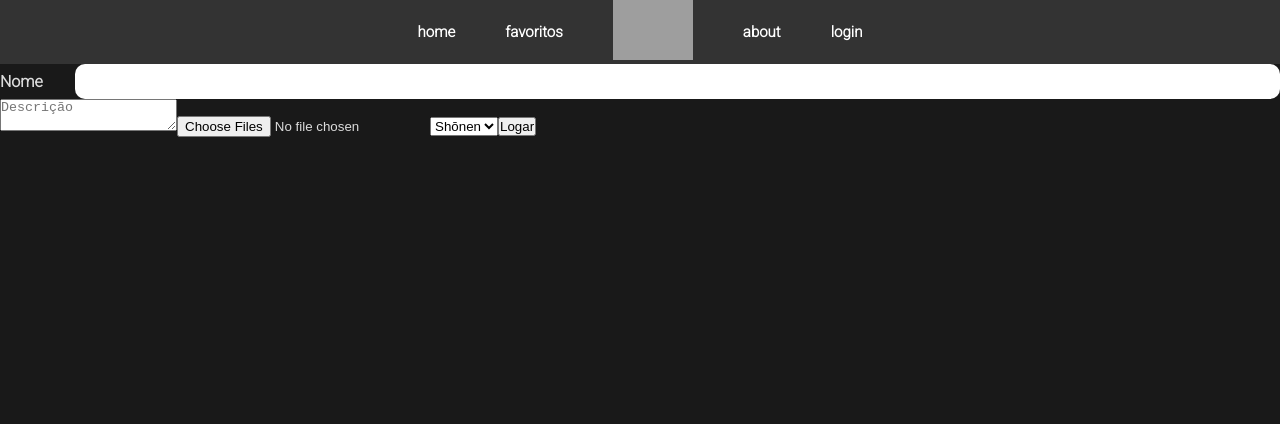
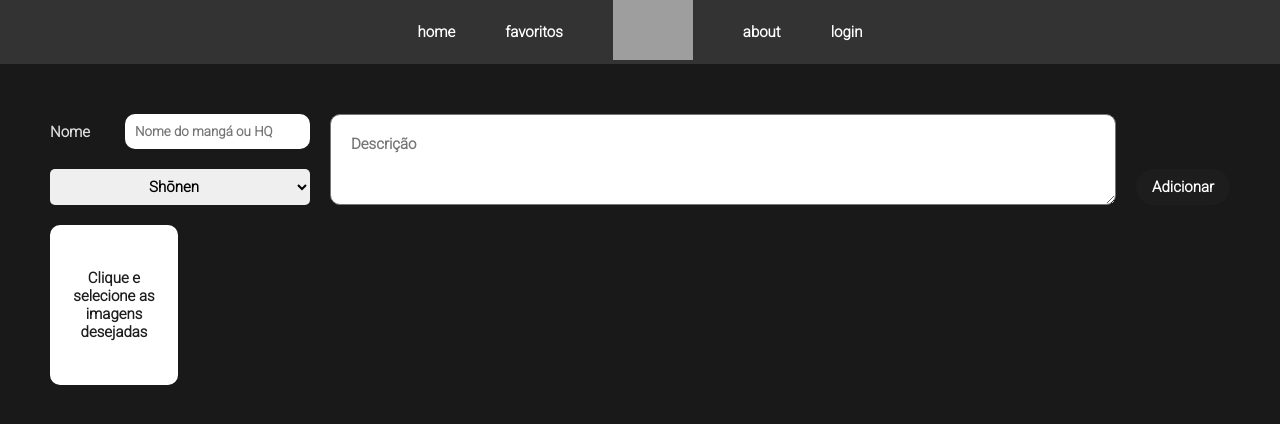
Before and after one commit to Kaylan-9/reading-app-with-nextjs, a Next.js app: page /profile in a window 1280 px wide. Shown: the top 424 px of the page. Built offline with nearby package versions, Linux system fonts and the light colour scheme; grey boxes are pictures that could not be loaded.

Commit message:
:sparkles: style: form to add comics

```diff
--- a/src/components/InputLabel.tsx
+++ b/src/components/InputLabel.tsx
@@ -4,10 +4,11 @@ import styles from "@/components/components.module.css";
 type InputLabelType = {
   label: string,
   placeholder?: string,
+  id?: string
 }
 
-export default forwardRef(({label, placeholder=""}: InputLabelType, ref: any) => {
-  return (<div className={styles.inputlabel}>
+export default forwardRef(({label, placeholder="", id=""}: InputLabelType, ref: any) => {
+  return (<div className={styles.inputlabel} id={id}>
     <label>{label}</label>
     <input type="text" placeholder={placeholder} ref={ref}/>
   </div>);
--- a/src/components/components.module.css
+++ b/src/components/components.module.css
@@ -292,6 +292,102 @@ form > .inputlabel {
   font-size: 18px;
 }
 
-.profilepage {
+.profilepage > main {
+  padding: 50px;
+}
 
+.profilepage > main > div > form {
+  display: grid;
+  grid-template-columns: 260px auto min-content;
+  grid-template-rows: repeat(3, auto);
+  grid-template-areas:
+    'comicnameinputandlabel comicdescriptiontextarea .'
+    'comiccategorieselect comicdescriptiontextarea addcomicbutton'
+    'selectedimages selectedimages selectedimages'
+  ;
+  gap: 20px;
 }
+
+.profilepage > main > div > form > input[type="button"] {
+  padding: 8px 16px;
+  border-radius: 30px;
+  border: none;
+  background-color: #1d1d1d;
+  color: white;
+  font-weight: bold;
+  font-family: var(--font-one);
+  font-size: 15px;
+  grid-area: addcomicbutton;
+}
+
+.profilepage > main > div > form > * {
+  font-family: var(--font-one);
+  font-size: 15px;
+  font-weight: bold;
+  outline: none;
+}
+
+.profilepage > main > div > form > textarea {
+  width: 100%;
+  padding: 20px;
+  border-radius: 10px;
+  grid-area: comicdescriptiontextarea;
+}
+
+.profilepage > main > div > form > select {
+  padding: 8px;
+  border-radius: 5px;
+  border: none;
+  grid-area: comiccategorieselect;
+  text-align: center;
+}
+
+.profilepage > main > div > form > select > option {
+  padding: 8px;
+}
+
+.profilepage > main > div > form > input[type="file"] {
+  display: none;
+}
+
+.listselectedimages > li {
+  height: 20vh;
+  flex-grow: 1;
+  border-radius: 1.25vh;
+}
+
+.listselectedimages > li > img {
+  max-height: 100%;
+  min-width: 100%;
+  object-fit: cover;
+  vertical-align: bottom;
+}
+
+.listselectedimages {
+  display: flex;
+  flex-wrap: wrap;
+  gap: 2.5vh;
+  grid-area: selectedimages;
+}
+
+.listselectedimages > label[for="comicimagesinput"] {
+  width: 15vh;
+  min-height: 20vh;
+  min-width: 16vh !important;
+  grid-area: imageselectionbutton;
+  background-color: white;
+  border-radius: 1.25vh;
+  object-fit: cover;
+  vertical-align: bottom;
+  color: #1d1d1d;
+  padding: 10px;
+  text-align: center;
+  display: flex;
+  justify-items: center;
+  align-items: center;
+}
+
+
+.profilepage > main > div > form > .inputlabel {
+  grid-area: comicnameinputandlabel;
+}
--- a/src/lib/db.ts
+++ b/src/lib/db.ts
@@ -1,13 +1,20 @@
 import { prisma } from "./prisma";
 
-export interface Book {
+export interface Books {
   id: number;
   title: string;
-  imagepath: string;
+  imagepaths: Images[];
   description: string;
 }
 
-export interface User {
+export interface Images {
+  id: number;
+  name: string;
+  path: string;
+  idBook: number;
+}
+
+export interface Users {
   id: number;
   name: string;
   email: string;
@@ -16,40 +23,41 @@ export interface User {
 }
 
 export async function getAllBooks() {
-  const data =await prisma.book.findMany();
+  const data = {}
+  // await prisma.books.findMany();
   return data;
 }
 
 export async function getAllUsers() {
-  const data =await prisma.user.findMany();
+  const data =await prisma.users.findMany();
   return data;
 }
 
-export async function createBook(data: Book) {
+export async function createBook(data: Books) {
   const {
     title,
-    imagepath,
+    imagepaths,
     description,
   } = data;
-  await prisma.book.create({
+  await prisma.books.create({
     data: {
       title,
-      imagepath,
+      imagepaths,
       description,
     }
   })
 }
 
-export async function deleteBook(data: Book) {
+export async function deleteBook(data: Books) {
   const {id} = data;
-  await prisma.book.delete({
+  await prisma.books.delete({
     where: {id}
   })
 }
 
-export async function getUser(data: User) {
+export async function getUser(data: Users) {
   const {name, password} = data;
-  const user = await prisma.user.findFirst({
+  const user = await prisma.users.findFirst({
     where: {name, password}
   });
   return user;
--- a/src/pages/index.tsx
+++ b/src/pages/index.tsx
@@ -4,7 +4,7 @@ import { GetServerSideProps } from "next";
 import Article from '@/components/Article';
 import Header from '@/components/Header';
 import Aside from '@/components/Aside';
-import { Book, getAllBooks } from '@/lib/db';
+import { Books, getAllBooks } from '@/lib/db';
 
 const inter = Inter({ subsets: ['latin'] })
 
@@ -18,7 +18,7 @@ export const getServerSideProps: GetServerSideProps = async ()  => {
 }
 
 interface PostProps {
-  books: Book[]
+  books: Books[]
 }
 
 export default function Home({books} : PostProps) {
--- a/src/pages/profile.tsx
+++ b/src/pages/profile.tsx
@@ -1,31 +1,44 @@
 import styles from '@/components/components.module.css';
 import Header from '@/components/Header';
 import InputLabel from '@/components/InputLabel';
-import { useCallback, useRef, useState } from 'react';
-
+import { ChangeEvent, useCallback, useEffect, useRef, useState } from 'react';
 
 export default function Profile() {
+  const [newImages, setNewImages] = useState<FileList | []>([]);
+  const [filesDataURL, setFilesDataURL] = useState<string[]>([]);
   const comicnameinput = useRef<HTMLInputElement>(null);
   const comicimagesinput = useRef<HTMLInputElement>(null);
   const comicdescriptioninput = useRef<HTMLTextAreaElement>(null);
   const comiccategorie = useRef<string>("");
   const handleAddBook = useCallback(async () => {
-    const title = comicnameinput.current?.value;
-    // const images = comicimagesinput.current?.files?.map((image: string) => {
-    //   console.log(image);
-    // });
-
-    const result = await fetch('/api/book')
+    return;
   }, []);
 
+  useEffect(() => {
+    for(let newImage of Array.from(newImages)) {
+      let fileReader = new FileReader();
+      fileReader.onload = ({target}) => {
+        const result = target?.result;
+        if(typeof result === 'string') {
+          setFilesDataURL((oldfilesDataURL) => [...oldfilesDataURL, result]);
+        }
+      }
+      fileReader.readAsDataURL(newImage);
+    }
+  }, [newImages]);
+
   return (<div className={styles.profilepage}>
+
     <Header/>
     <main>
       <div>
         <form>
-          <InputLabel ref={comicnameinput} label="Nome"/>
-          <textarea ref={comicdescriptioninput} rows={2} className={styles.textarea} placeholder="Descrição"/>
-          <input ref={comicimagesinput} type="file" multiple/>
+          <InputLabel
+            ref={comicnameinput}
+            label="Nome"
+            placeholder="Nome do mangá ou HQ"
+            id="comicnameinput"
+          />
           <select onChange={(e: any) => {
             const value = e.target.value
             comiccategorie.current = value;
@@ -37,7 +50,36 @@ export default function Profile() {
             <option value="Yuri">Yuri</option>
             <option value="Josei">Josei</option>
           </select>
-          <input type="button" onClick={handleAddBook} value="Logar"/>
+          <textarea ref={comicdescriptioninput} rows={2} className={styles.textarea} placeholder="Descrição"/>
+
+          <input
+            ref={comicimagesinput}
+            id="comicimagesinput"
+            type="file"
+            multiple
+            onChange = {
+              (e: ChangeEvent<HTMLInputElement>) => {
+                if(
+                    FileReader &&
+                    e.currentTarget.files &&
+                    e.currentTarget.files.length
+                  ) {
+                  setNewImages(e.currentTarget.files);
+                }
+              }
+            }/>
+
+          <ul className={styles.listselectedimages}>
+            <label htmlFor="comicimagesinput">
+              Clique e selecione as imagens desejadas
+            </label>
+            {filesDataURL.map((fileDataUrl: string) => {
+              return (<li>
+                <img src={fileDataUrl} alt="preview"/>
+              </li>)
+            })}
+          </ul>
+          <input type="button" onClick={handleAddBook} value="Adicionar"/>
         </form>
       </div>
     </main>
```
Also changed, not shown: src/pages/login.tsx (+0 -10 lines).
